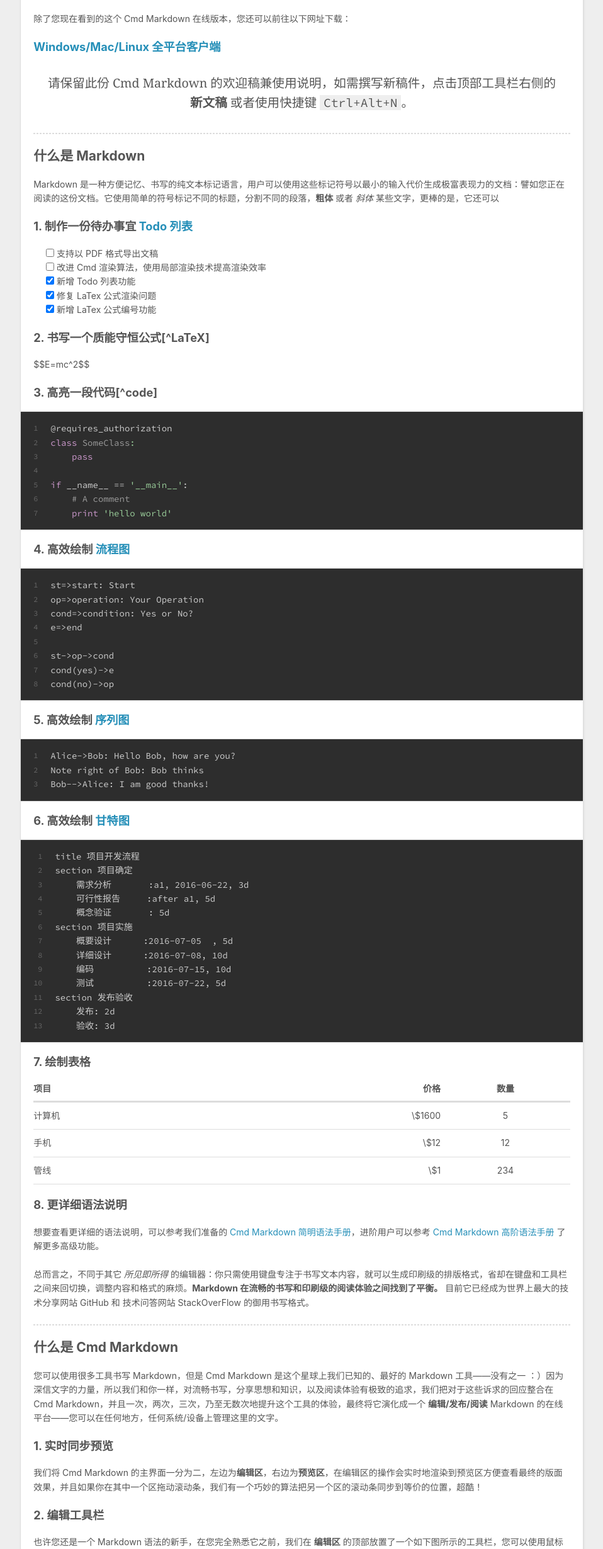
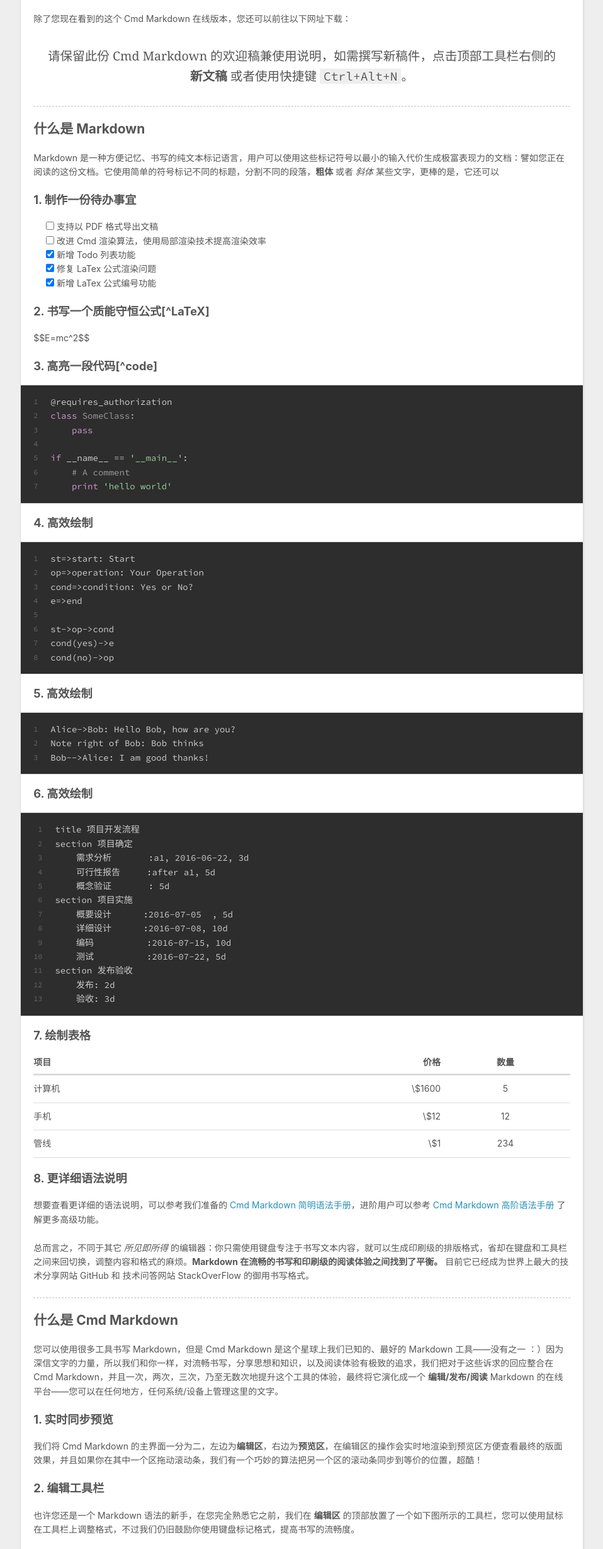
Before and after one commit to qinyao2016/qinyao2016.github.io, a plain HTML site: page 2018/01/30/ZL-is-My-Idol/index.html in a window 1280 px wide. Shown: the part 1087-3547 px from the top of the page at 63% size, without its empty margins (8-966 px from the left). Drawn offline with nearby package versions, Linux system fonts and the light colour scheme; grey boxes are pictures that could not be loaded; some icons are missing.

Commit message:
Site updated: 2018-01-30 20:18:31

```diff
--- a/2018/01/30/ZL-is-My-Idol/index.html
+++ b/2018/01/30/ZL-is-My-Idol/index.html
@@ -105,24 +105,24 @@
 </blockquote>
 <p><img src="https://www.zybuluo.com/static/img/logo.png" alt="cmd-markdown-logo"></p>
 <p>除了您现在看到的这个 Cmd Markdown 在线版本，您还可以前往以下网址下载：</p>
-<h3 id="Windows-Mac-Linux-全平台客户端"><a href="#Windows-Mac-Linux-全平台客户端" class="headerlink" title="Windows/Mac/Linux 全平台客户端"></a><a href="https://www.zybuluo.com/cmd/" target="_blank" rel="noopener">Windows/Mac/Linux 全平台客户端</a></h3><blockquote>
+<h3><span id="windowsmaclinux-全平台客户端"></span></h3><blockquote>
 <p>请保留此份 Cmd Markdown 的欢迎稿兼使用说明，如需撰写新稿件，点击顶部工具栏右侧的 <i class="icon-file"></i> <strong>新文稿</strong> 或者使用快捷键 <code>Ctrl+Alt+N</code>。</p>
 </blockquote>
 <hr>
-<h2 id="什么是-Markdown"><a href="#什么是-Markdown" class="headerlink" title="什么是 Markdown"></a>什么是 Markdown</h2><p>Markdown 是一种方便记忆、书写的纯文本标记语言，用户可以使用这些标记符号以最小的输入代价生成极富表现力的文档：譬如您正在阅读的这份文档。它使用简单的符号标记不同的标题，分割不同的段落，<strong>粗体</strong> 或者 <em>斜体</em> 某些文字，更棒的是，它还可以</p>
-<h3 id="1-制作一份待办事宜-Todo-列表"><a href="#1-制作一份待办事宜-Todo-列表" class="headerlink" title="1. 制作一份待办事宜 Todo 列表"></a>1. 制作一份待办事宜 <a href="https://www.zybuluo.com/mdeditor?url=https://www.zybuluo.com/static/editor/md-help.markdown#13-待办事宜-todo-列表" target="_blank" rel="noopener">Todo 列表</a></h3><ul>
+<h2><span id="什么是-markdown">什么是 Markdown</span></h2><p>Markdown 是一种方便记忆、书写的纯文本标记语言，用户可以使用这些标记符号以最小的输入代价生成极富表现力的文档：譬如您正在阅读的这份文档。它使用简单的符号标记不同的标题，分割不同的段落，<strong>粗体</strong> 或者 <em>斜体</em> 某些文字，更棒的是，它还可以</p>
+<h3><span id="1-制作一份待办事宜-todo-列表">1. 制作一份待办事宜 </span></h3><ul>
 <li style="list-style: none"><input type="checkbox"> 支持以 PDF 格式导出文稿</li>
 <li style="list-style: none"><input type="checkbox"> 改进 Cmd 渲染算法，使用局部渲染技术提高渲染效率</li>
 <li style="list-style: none"><input type="checkbox" checked> 新增 Todo 列表功能</li>
 <li style="list-style: none"><input type="checkbox" checked> 修复 LaTex 公式渲染问题</li>
 <li style="list-style: none"><input type="checkbox" checked> 新增 LaTex 公式编号功能</li>
 </ul>
-<h3 id="2-书写一个质能守恒公式-LaTeX"><a href="#2-书写一个质能守恒公式-LaTeX" class="headerlink" title="2. 书写一个质能守恒公式[^LaTeX]"></a>2. 书写一个质能守恒公式[^LaTeX]</h3><p>$$E=mc^2$$</p>
-<h3 id="3-高亮一段代码-code"><a href="#3-高亮一段代码-code" class="headerlink" title="3. 高亮一段代码[^code]"></a>3. 高亮一段代码[^code]</h3><figure class="highlight python"><table><tr><td class="gutter"><pre><span class="line">1</span><br><span class="line">2</span><br><span class="line">3</span><br><span class="line">4</span><br><span class="line">5</span><br><span class="line">6</span><br><span class="line">7</span><br></pre></td><td class="code"><pre><span class="line"><span class="meta">@requires_authorization</span></span><br><span class="line"><span class="class"><span class="keyword">class</span> <span class="title">SomeClass</span>:</span></span><br><span class="line">    <span class="keyword">pass</span></span><br><span class="line"></span><br><span class="line"><span class="keyword">if</span> __name__ == <span class="string">'__main__'</span>:</span><br><span class="line">    <span class="comment"># A comment</span></span><br><span class="line">    <span class="keyword">print</span> <span class="string">'hello world'</span></span><br></pre></td></tr></table></figure>
-<h3 id="4-高效绘制-流程图"><a href="#4-高效绘制-流程图" class="headerlink" title="4. 高效绘制 流程图"></a>4. 高效绘制 <a href="https://www.zybuluo.com/mdeditor?url=https://www.zybuluo.com/static/editor/md-help.markdown#7-流程图" target="_blank" rel="noopener">流程图</a></h3><figure class="highlight plain"><table><tr><td class="gutter"><pre><span class="line">1</span><br><span class="line">2</span><br><span class="line">3</span><br><span class="line">4</span><br><span class="line">5</span><br><span class="line">6</span><br><span class="line">7</span><br><span class="line">8</span><br></pre></td><td class="code"><pre><span class="line">st=&gt;start: Start</span><br><span class="line">op=&gt;operation: Your Operation</span><br><span class="line">cond=&gt;condition: Yes or No?</span><br><span class="line">e=&gt;end</span><br><span class="line"></span><br><span class="line">st-&gt;op-&gt;cond</span><br><span class="line">cond(yes)-&gt;e</span><br><span class="line">cond(no)-&gt;op</span><br></pre></td></tr></table></figure>
-<h3 id="5-高效绘制-序列图"><a href="#5-高效绘制-序列图" class="headerlink" title="5. 高效绘制 序列图"></a>5. 高效绘制 <a href="https://www.zybuluo.com/mdeditor?url=https://www.zybuluo.com/static/editor/md-help.markdown#8-序列图" target="_blank" rel="noopener">序列图</a></h3><figure class="highlight plain"><table><tr><td class="gutter"><pre><span class="line">1</span><br><span class="line">2</span><br><span class="line">3</span><br></pre></td><td class="code"><pre><span class="line">Alice-&gt;Bob: Hello Bob, how are you?</span><br><span class="line">Note right of Bob: Bob thinks</span><br><span class="line">Bob--&gt;Alice: I am good thanks!</span><br></pre></td></tr></table></figure>
-<h3 id="6-高效绘制-甘特图"><a href="#6-高效绘制-甘特图" class="headerlink" title="6. 高效绘制 甘特图"></a>6. 高效绘制 <a href="https://www.zybuluo.com/mdeditor?url=https://www.zybuluo.com/static/editor/md-help.markdown#9-甘特图" target="_blank" rel="noopener">甘特图</a></h3><figure class="highlight plain"><table><tr><td class="gutter"><pre><span class="line">1</span><br><span class="line">2</span><br><span class="line">3</span><br><span class="line">4</span><br><span class="line">5</span><br><span class="line">6</span><br><span class="line">7</span><br><span class="line">8</span><br><span class="line">9</span><br><span class="line">10</span><br><span class="line">11</span><br><span class="line">12</span><br><span class="line">13</span><br></pre></td><td class="code"><pre><span class="line">title 项目开发流程</span><br><span class="line">section 项目确定</span><br><span class="line">    需求分析       :a1, 2016-06-22, 3d</span><br><span class="line">    可行性报告     :after a1, 5d</span><br><span class="line">    概念验证       : 5d</span><br><span class="line">section 项目实施</span><br><span class="line">    概要设计      :2016-07-05  , 5d</span><br><span class="line">    详细设计      :2016-07-08, 10d</span><br><span class="line">    编码          :2016-07-15, 10d</span><br><span class="line">    测试          :2016-07-22, 5d</span><br><span class="line">section 发布验收</span><br><span class="line">    发布: 2d</span><br><span class="line">    验收: 3d</span><br></pre></td></tr></table></figure>
-<h3 id="7-绘制表格"><a href="#7-绘制表格" class="headerlink" title="7. 绘制表格"></a>7. 绘制表格</h3><table>
+<h3><span id="2-书写一个质能守恒公式latex">2. 书写一个质能守恒公式[^LaTeX]</span></h3><p>$$E=mc^2$$</p>
+<h3><span id="3-高亮一段代码code">3. 高亮一段代码[^code]</span></h3><figure class="highlight python"><table><tr><td class="gutter"><pre><span class="line">1</span><br><span class="line">2</span><br><span class="line">3</span><br><span class="line">4</span><br><span class="line">5</span><br><span class="line">6</span><br><span class="line">7</span><br></pre></td><td class="code"><pre><span class="line"><span class="meta">@requires_authorization</span></span><br><span class="line"><span class="class"><span class="keyword">class</span> <span class="title">SomeClass</span>:</span></span><br><span class="line">    <span class="keyword">pass</span></span><br><span class="line"></span><br><span class="line"><span class="keyword">if</span> __name__ == <span class="string">'__main__'</span>:</span><br><span class="line">    <span class="comment"># A comment</span></span><br><span class="line">    <span class="keyword">print</span> <span class="string">'hello world'</span></span><br></pre></td></tr></table></figure>
+<h3><span id="4-高效绘制-流程图">4. 高效绘制 </span></h3><figure class="highlight plain"><table><tr><td class="gutter"><pre><span class="line">1</span><br><span class="line">2</span><br><span class="line">3</span><br><span class="line">4</span><br><span class="line">5</span><br><span class="line">6</span><br><span class="line">7</span><br><span class="line">8</span><br></pre></td><td class="code"><pre><span class="line">st=&gt;start: Start</span><br><span class="line">op=&gt;operation: Your Operation</span><br><span class="line">cond=&gt;condition: Yes or No?</span><br><span class="line">e=&gt;end</span><br><span class="line"></span><br><span class="line">st-&gt;op-&gt;cond</span><br><span class="line">cond(yes)-&gt;e</span><br><span class="line">cond(no)-&gt;op</span><br></pre></td></tr></table></figure>
+<h3><span id="5-高效绘制-序列图">5. 高效绘制 </span></h3><figure class="highlight plain"><table><tr><td class="gutter"><pre><span class="line">1</span><br><span class="line">2</span><br><span class="line">3</span><br></pre></td><td class="code"><pre><span class="line">Alice-&gt;Bob: Hello Bob, how are you?</span><br><span class="line">Note right of Bob: Bob thinks</span><br><span class="line">Bob--&gt;Alice: I am good thanks!</span><br></pre></td></tr></table></figure>
+<h3><span id="6-高效绘制-甘特图">6. 高效绘制 </span></h3><figure class="highlight plain"><table><tr><td class="gutter"><pre><span class="line">1</span><br><span class="line">2</span><br><span class="line">3</span><br><span class="line">4</span><br><span class="line">5</span><br><span class="line">6</span><br><span class="line">7</span><br><span class="line">8</span><br><span class="line">9</span><br><span class="line">10</span><br><span class="line">11</span><br><span class="line">12</span><br><span class="line">13</span><br></pre></td><td class="code"><pre><span class="line">title 项目开发流程</span><br><span class="line">section 项目确定</span><br><span class="line">    需求分析       :a1, 2016-06-22, 3d</span><br><span class="line">    可行性报告     :after a1, 5d</span><br><span class="line">    概念验证       : 5d</span><br><span class="line">section 项目实施</span><br><span class="line">    概要设计      :2016-07-05  , 5d</span><br><span class="line">    详细设计      :2016-07-08, 10d</span><br><span class="line">    编码          :2016-07-15, 10d</span><br><span class="line">    测试          :2016-07-22, 5d</span><br><span class="line">section 发布验收</span><br><span class="line">    发布: 2d</span><br><span class="line">    验收: 3d</span><br></pre></td></tr></table></figure>
+<h3><span id="7-绘制表格">7. 绘制表格</span></h3><table>
 <thead>
 <tr>
 <th>项目</th>
@@ -148,30 +148,30 @@
 </tr>
 </tbody>
 </table>
-<h3 id="8-更详细语法说明"><a href="#8-更详细语法说明" class="headerlink" title="8. 更详细语法说明"></a>8. 更详细语法说明</h3><p>想要查看更详细的语法说明，可以参考我们准备的 <a href="https://www.zybuluo.com/mdeditor?url=https://www.zybuluo.com/static/editor/md-help.markdown" target="_blank" rel="noopener">Cmd Markdown 简明语法手册</a>，进阶用户可以参考 <a href="https://www.zybuluo.com/mdeditor?url=https://www.zybuluo.com/static/editor/md-help.markdown#cmd-markdown-高阶语法手册" target="_blank" rel="noopener">Cmd Markdown 高阶语法手册</a> 了解更多高级功能。</p>
+<h3><span id="8-更详细语法说明">8. 更详细语法说明</span></h3><p>想要查看更详细的语法说明，可以参考我们准备的 <a href="https://www.zybuluo.com/mdeditor?url=https://www.zybuluo.com/static/editor/md-help.markdown" target="_blank" rel="noopener">Cmd Markdown 简明语法手册</a>，进阶用户可以参考 <a href="https://www.zybuluo.com/mdeditor?url=https://www.zybuluo.com/static/editor/md-help.markdown#cmd-markdown-高阶语法手册" target="_blank" rel="noopener">Cmd Markdown 高阶语法手册</a> 了解更多高级功能。</p>
 <p>总而言之，不同于其它 <em>所见即所得</em> 的编辑器：你只需使用键盘专注于书写文本内容，就可以生成印刷级的排版格式，省却在键盘和工具栏之间来回切换，调整内容和格式的麻烦。<strong>Markdown 在流畅的书写和印刷级的阅读体验之间找到了平衡。</strong> 目前它已经成为世界上最大的技术分享网站 GitHub 和 技术问答网站 StackOverFlow 的御用书写格式。</p>
 <hr>
-<h2 id="什么是-Cmd-Markdown"><a href="#什么是-Cmd-Markdown" class="headerlink" title="什么是 Cmd Markdown"></a>什么是 Cmd Markdown</h2><p>您可以使用很多工具书写 Markdown，但是 Cmd Markdown 是这个星球上我们已知的、最好的 Markdown 工具——没有之一 ：）因为深信文字的力量，所以我们和你一样，对流畅书写，分享思想和知识，以及阅读体验有极致的追求，我们把对于这些诉求的回应整合在 Cmd Markdown，并且一次，两次，三次，乃至无数次地提升这个工具的体验，最终将它演化成一个 <strong>编辑/发布/阅读</strong> Markdown 的在线平台——您可以在任何地方，任何系统/设备上管理这里的文字。</p>
-<h3 id="1-实时同步预览"><a href="#1-实时同步预览" class="headerlink" title="1. 实时同步预览"></a>1. 实时同步预览</h3><p>我们将 Cmd Markdown 的主界面一分为二，左边为<strong>编辑区</strong>，右边为<strong>预览区</strong>，在编辑区的操作会实时地渲染到预览区方便查看最终的版面效果，并且如果你在其中一个区拖动滚动条，我们有一个巧妙的算法把另一个区的滚动条同步到等价的位置，超酷！</p>
-<h3 id="2-编辑工具栏"><a href="#2-编辑工具栏" class="headerlink" title="2. 编辑工具栏"></a>2. 编辑工具栏</h3><p>也许您还是一个 Markdown 语法的新手，在您完全熟悉它之前，我们在 <strong>编辑区</strong> 的顶部放置了一个如下图所示的工具栏，您可以使用鼠标在工具栏上调整格式，不过我们仍旧鼓励你使用键盘标记格式，提高书写的流畅度。</p>
+<h2><span id="什么是-cmd-markdown">什么是 Cmd Markdown</span></h2><p>您可以使用很多工具书写 Markdown，但是 Cmd Markdown 是这个星球上我们已知的、最好的 Markdown 工具——没有之一 ：）因为深信文字的力量，所以我们和你一样，对流畅书写，分享思想和知识，以及阅读体验有极致的追求，我们把对于这些诉求的回应整合在 Cmd Markdown，并且一次，两次，三次，乃至无数次地提升这个工具的体验，最终将它演化成一个 <strong>编辑/发布/阅读</strong> Markdown 的在线平台——您可以在任何地方，任何系统/设备上管理这里的文字。</p>
+<h3><span id="1-实时同步预览">1. 实时同步预览</span></h3><p>我们将 Cmd Markdown 的主界面一分为二，左边为<strong>编辑区</strong>，右边为<strong>预览区</strong>，在编辑区的操作会实时地渲染到预览区方便查看最终的版面效果，并且如果你在其中一个区拖动滚动条，我们有一个巧妙的算法把另一个区的滚动条同步到等价的位置，超酷！</p>
+<h3><span id="2-编辑工具栏">2. 编辑工具栏</span></h3><p>也许您还是一个 Markdown 语法的新手，在您完全熟悉它之前，我们在 <strong>编辑区</strong> 的顶部放置了一个如下图所示的工具栏，您可以使用鼠标在工具栏上调整格式，不过我们仍旧鼓励你使用键盘标记格式，提高书写的流畅度。</p>
 <p><img src="https://www.zybuluo.com/static/img/toolbar-editor.png" alt="tool-editor"></p>
-<h3 id="3-编辑模式"><a href="#3-编辑模式" class="headerlink" title="3. 编辑模式"></a>3. 编辑模式</h3><p>完全心无旁骛的方式编辑文字：点击 <strong>编辑工具栏</strong> 最右侧的拉伸按钮或者按下 <code>Ctrl + M</code>，将 Cmd Markdown 切换到独立的编辑模式，这是一个极度简洁的写作环境，所有可能会引起分心的元素都已经被挪除，超清爽！</p>
-<h3 id="4-实时的云端文稿"><a href="#4-实时的云端文稿" class="headerlink" title="4. 实时的云端文稿"></a>4. 实时的云端文稿</h3><p>为了保障数据安全，Cmd Markdown 会将您每一次击键的内容保存至云端，同时在 <strong>编辑工具栏</strong> 的最右侧提示 <code>已保存</code> 的字样。无需担心浏览器崩溃，机器掉电或者地震，海啸——在编辑的过程中随时关闭浏览器或者机器，下一次回到 Cmd Markdown 的时候继续写作。</p>
-<h3 id="5-离线模式"><a href="#5-离线模式" class="headerlink" title="5. 离线模式"></a>5. 离线模式</h3><p>在网络环境不稳定的情况下记录文字一样很安全！在您写作的时候，如果电脑突然失去网络连接，Cmd Markdown 会智能切换至离线模式，将您后续键入的文字保存在本地，直到网络恢复再将他们传送至云端，即使在网络恢复前关闭浏览器或者电脑，一样没有问题，等到下次开启 Cmd Markdown 的时候，她会提醒您将离线保存的文字传送至云端。简而言之，我们尽最大的努力保障您文字的安全。</p>
-<h3 id="6-管理工具栏"><a href="#6-管理工具栏" class="headerlink" title="6. 管理工具栏"></a>6. 管理工具栏</h3><p>为了便于管理您的文稿，在 <strong>预览区</strong> 的顶部放置了如下所示的 <strong>管理工具栏</strong>：</p>
+<h3><span id="3-编辑模式">3. 编辑模式</span></h3><p>完全心无旁骛的方式编辑文字：点击 <strong>编辑工具栏</strong> 最右侧的拉伸按钮或者按下 <code>Ctrl + M</code>，将 Cmd Markdown 切换到独立的编辑模式，这是一个极度简洁的写作环境，所有可能会引起分心的元素都已经被挪除，超清爽！</p>
+<h3><span id="4-实时的云端文稿">4. 实时的云端文稿</span></h3><p>为了保障数据安全，Cmd Markdown 会将您每一次击键的内容保存至云端，同时在 <strong>编辑工具栏</strong> 的最右侧提示 <code>已保存</code> 的字样。无需担心浏览器崩溃，机器掉电或者地震，海啸——在编辑的过程中随时关闭浏览器或者机器，下一次回到 Cmd Markdown 的时候继续写作。</p>
+<h3><span id="5-离线模式">5. 离线模式</span></h3><p>在网络环境不稳定的情况下记录文字一样很安全！在您写作的时候，如果电脑突然失去网络连接，Cmd Markdown 会智能切换至离线模式，将您后续键入的文字保存在本地，直到网络恢复再将他们传送至云端，即使在网络恢复前关闭浏览器或者电脑，一样没有问题，等到下次开启 Cmd Markdown 的时候，她会提醒您将离线保存的文字传送至云端。简而言之，我们尽最大的努力保障您文字的安全。</p>
+<h3><span id="6-管理工具栏">6. 管理工具栏</span></h3><p>为了便于管理您的文稿，在 <strong>预览区</strong> 的顶部放置了如下所示的 <strong>管理工具栏</strong>：</p>
 <p><img src="https://www.zybuluo.com/static/img/toolbar-manager.jpg" alt="tool-manager"></p>
 <p>通过管理工具栏可以：</p>
 <p><i class="icon-share"></i> 发布：将当前的文稿生成固定链接，在网络上发布，分享<br><i class="icon-file"></i> 新建：开始撰写一篇新的文稿<br><i class="icon-trash"></i> 删除：删除当前的文稿<br><i class="icon-cloud"></i> 导出：将当前的文稿转化为 Markdown 文本或者 Html 格式，并导出到本地<br><i class="icon-reorder"></i> 列表：所有新增和过往的文稿都可以在这里查看、操作<br><i class="icon-pencil"></i> 模式：切换 普通/Vim/Emacs 编辑模式</p>
-<h3 id="7-阅读工具栏"><a href="#7-阅读工具栏" class="headerlink" title="7. 阅读工具栏"></a>7. 阅读工具栏</h3><p><img src="https://www.zybuluo.com/static/img/toolbar-reader.jpg" alt="tool-manager"></p>
+<h3><span id="7-阅读工具栏">7. 阅读工具栏</span></h3><p><img src="https://www.zybuluo.com/static/img/toolbar-reader.jpg" alt="tool-manager"></p>
 <p>通过 <strong>预览区</strong> 右上角的 <strong>阅读工具栏</strong>，可以查看当前文稿的目录并增强阅读体验。</p>
 <p>工具栏上的五个图标依次为：</p>
 <p><i class="icon-list"></i> 目录：快速导航当前文稿的目录结构以跳转到感兴趣的段落<br><i class="icon-chevron-sign-left"></i> 视图：互换左边编辑区和右边预览区的位置<br><i class="icon-adjust"></i> 主题：内置了黑白两种模式的主题，试试 <strong>黑色主题</strong>，超炫！<br><i class="icon-desktop"></i> 阅读：心无旁骛的阅读模式提供超一流的阅读体验<br><i class="icon-fullscreen"></i> 全屏：简洁，简洁，再简洁，一个完全沉浸式的写作和阅读环境</p>
-<h3 id="8-阅读模式"><a href="#8-阅读模式" class="headerlink" title="8. 阅读模式"></a>8. 阅读模式</h3><p>在 <strong>阅读工具栏</strong> 点击 <i class="icon-desktop"></i> 或者按下 <code>Ctrl+Alt+M</code> 随即进入独立的阅读模式界面，我们在版面渲染上的每一个细节：字体，字号，行间距，前背景色都倾注了大量的时间，努力提升阅读的体验和品质。</p>
-<h3 id="9-标签、分类和搜索"><a href="#9-标签、分类和搜索" class="headerlink" title="9. 标签、分类和搜索"></a>9. 标签、分类和搜索</h3><p>在编辑区任意行首位置输入以下格式的文字可以标签当前文档：</p>
+<h3><span id="8-阅读模式">8. 阅读模式</span></h3><p>在 <strong>阅读工具栏</strong> 点击 <i class="icon-desktop"></i> 或者按下 <code>Ctrl+Alt+M</code> 随即进入独立的阅读模式界面，我们在版面渲染上的每一个细节：字体，字号，行间距，前背景色都倾注了大量的时间，努力提升阅读的体验和品质。</p>
+<h3><span id="9-标签-分类和搜索">9. 标签、分类和搜索</span></h3><p>在编辑区任意行首位置输入以下格式的文字可以标签当前文档：</p>
 <p>标签： 未分类</p>
 <p>标签以后的文稿在【文件列表】（Ctrl+Alt+F）里会按照标签分类，用户可以同时使用键盘或者鼠标浏览查看，或者在【文件列表】的搜索文本框内搜索标题关键字过滤文稿，如下图所示：</p>
 <p><img src="https://www.zybuluo.com/static/img/file-list.png" alt="file-list"></p>
-<h3 id="10-文稿发布和分享"><a href="#10-文稿发布和分享" class="headerlink" title="10. 文稿发布和分享"></a>10. 文稿发布和分享</h3><p>在您使用 Cmd Markdown 记录，创作，整理，阅读文稿的同时，我们不仅希望它是一个有力的工具，更希望您的思想和知识通过这个平台，连同优质的阅读体验，将他们分享给有相同志趣的人，进而鼓励更多的人来到这里记录分享他们的思想和知识，尝试点击 <i class="icon-share"></i> (Ctrl+Alt+P) 发布这份文档给好友吧！</p>
+<h3><span id="10-文稿发布和分享">10. 文稿发布和分享</span></h3><p>在您使用 Cmd Markdown 记录，创作，整理，阅读文稿的同时，我们不仅希望它是一个有力的工具，更希望您的思想和知识通过这个平台，连同优质的阅读体验，将他们分享给有相同志趣的人，进而鼓励更多的人来到这里记录分享他们的思想和知识，尝试点击 <i class="icon-share"></i> (Ctrl+Alt+P) 发布这份文档给好友吧！</p>
 <p>[TOC]</p>
 <hr>
 <p>再一次感谢您花费时间阅读这份欢迎稿，点击 <i class="icon-file"></i> (Ctrl+Alt+N) 开始撰写新的文稿吧！祝您在这里记录、阅读、分享愉快！</p>
@@ -182,7 +182,7 @@
 
     </div>
     <footer class="article-footer">
-      <a data-url="http://yoursite.com/2018/01/30/ZL-is-My-Idol/" data-id="cjd1kvvn60000x305dhgbnczs" class="article-share-link">Share</a>
+      <a data-url="http://yoursite.com/2018/01/30/ZL-is-My-Idol/" data-id="cjd1m02hr0000t205wvr19hq9" class="article-share-link">Share</a>
 
 
     </footer>
```
Also changed, not shown: index.html (+22 -22 lines).
